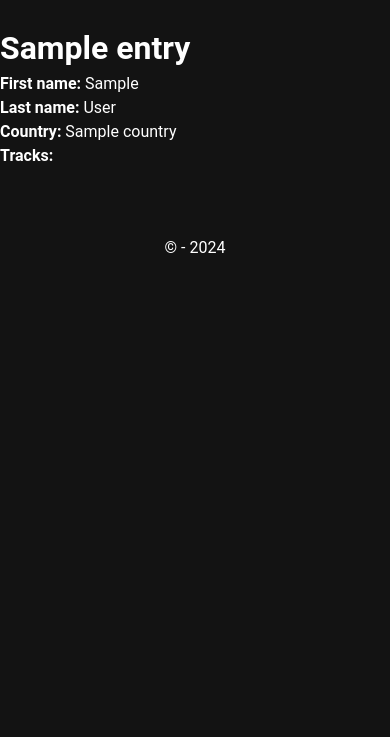
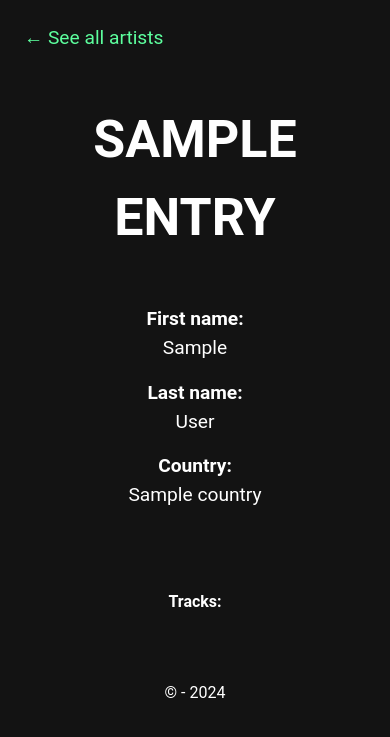
Before and after one commit to pgm-justdesc4/craft-cms, a PHP site: template templates/artists/_entry.twig in a window 390 px wide. Shown: the part 71-808 px from the top of the page. Run offline with PHP 8.4, Linux system fonts and the light colour scheme; the template is opened without the code that fills it: most values are stand-ins (such as "Sample title", 1, 10 or a date in 2020); some libraries are stand-ins or nearby versions.

Commit message:
Full styling (no media queries yet)

```diff
--- a/templates/artists/_entry.twig
+++ b/templates/artists/_entry.twig
@@ -3,29 +3,35 @@
 {% set myEntry = myEntryQuery.all() %}
 
 {% block body %}
-
+    <div class="container artist-detail">
+        <a href="/artists" class="back"> ← See all artists</a>
         <h1>{{ entry.title }}</h1>
 
         <p>
-        <strong>First name:</strong> {{ entry.firstName }}
+            <strong>First name:</strong>
+            <br>
+            {{ entry.firstName }}
         </p>
 
         <p>
-        <strong>Last name:</strong> {{ entry.lastName }}
+            <strong>Last name:</strong>
+            <br>
+            {{ entry.lastName }}
         </p>
 
         <p>
-        <strong>Country:</strong> {{ entry.country }}
+            <strong>Country:</strong>
+            <br>
+            {{ entry.country }}
         </p>
 
         <p>
+            <div class="tracks">
             <strong>Tracks:</strong>
-        <ul>
                 {% for track in myEntry %}
-                <li><a href="{{ track.url }}">{{ track.title }}</a></li>
+                    <a href="{{ track.url }}">{{ track.title }}</a>
                 {% endfor %}
-        </ul>
+            </div>
         </p>
-
-
+    </div>
 {% endblock %}
--- a/templates/index.twig
+++ b/templates/index.twig
@@ -1,4 +1,4 @@
-{% extends "layouts/base.twig" %}
+{% extends "layouts/home.twig" %}
 
 {% block body %}
         {% set siteSettings = craft.app.getGlobals().getSetByHandle('siteSettings') %}
--- a/templates/music/_entry.twig
+++ b/templates/music/_entry.twig
@@ -3,7 +3,7 @@
 
 {% block body %}
     <div class="container music-detail">
-        <a href="/music" class="back"> ← Back to Music</a>
+        <a href="/music" class="back"> ← See all Music</a>
         <figure>
             <img src="{{ entry.image.one().getUrl('small') }}" alt="{{ entry.image.one().title }}">
         </figure>
@@ -13,7 +13,7 @@
             <p>{{ entry.description }}</p>
 
             <ul>
-                <li>
+                <li class="music-detail__artists">
                     <strong>Artists:</strong>
                         <br>
                         {% for artist in entryArtists %}
--- a/web/css/main.css
+++ b/web/css/main.css
@@ -14,6 +14,7 @@ body {
   max-width: 90rem;
   width: 100%;
   margin: 0 auto;
+  padding: 0 1.5rem;
 }
 
 ul {
@@ -181,7 +182,7 @@ MUSIC DETAIL PAGE
 
 .music-detail a {
   text-decoration: underline;
-  color: #5dff9e;
+  color: #8efcba;
 }
 
 .music-detail a:hover {
@@ -191,3 +192,120 @@ MUSIC DETAIL PAGE
 .music-detail__info {
   text-align: center;
 }
+
+.music-detail__artists a {
+  font-size: 1.5rem;
+  text-decoration: none;
+}
+
+/*
+=================
+ARTISTS PAGE
+=================
+*/
+
+.artists h1 {
+  text-align: center;
+  text-transform: uppercase;
+  margin: 3rem 0;
+  font-size: 2.5rem;
+}
+
+.artists ul {
+  list-style-type: none;
+  padding: 0;
+}
+
+.artists li {
+  margin: 10px 0;
+  padding: 15px;
+  border-radius: 5px;
+  border: 1px solid #e9e9e9;
+}
+
+.artists li:hover {
+  background: #5dff9e;
+  border: 1px solid #5dff9e;
+}
+
+.artists li:hover a {
+  color: #131313;
+}
+
+.artists a {
+  text-align: center;
+  text-transform: uppercase;
+  text-decoration: none;
+  color: #e9e9e9;
+  font-size: 2.5rem;
+  font-weight: 700;
+}
+
+.artists a p {
+  flex-grow: 1;
+}
+
+/*
+=================
+ARTIST DETAIL PAGE
+=================
+*/
+
+.artist-detail .back {
+  display: block;
+  margin-bottom: 1rem;
+  color: #5dff9e;
+  text-decoration: none;
+}
+
+.artist-detail .back:hover {
+  text-decoration: underline;
+}
+
+.artist-detail {
+  text-align: center;
+}
+
+.artist-detail h1 {
+  text-align: center;
+  text-transform: uppercase;
+  margin: 3rem 0;
+  font-size: 3.25rem;
+}
+
+.artist-detail p {
+  font-size: 1.2rem;
+  margin: 1rem 0;
+}
+
+.artist-detail strong {
+  font-weight: bold;
+}
+
+.artist-detail .tracks {
+  display: flex;
+  flex-direction: column;
+  margin-top: 5rem;
+}
+
+.artist-detail .tracks a {
+  margin: 10px 0;
+  padding: 10px;
+  border-radius: 5px;
+  border: 1px solid #e9e9e9;
+  text-decoration: none;
+  color: #e9e9e9;
+  font-size: 1.2rem;
+  font-weight: 700;
+}
+
+.artist-detail .tracks a:hover {
+  background: #5dff9e;
+  border: 1px solid #5dff9e;
+  color: #131313;
+}
+
+.artist-detail .back {
+  text-align: start;
+  font-size: 1.2rem;
+}
```
Also changed, not shown: templates/artists/index.twig (+5 -3 lines), templates/layouts/home.twig (added, +35 -0 lines). Lines whose indentation alone changed are shown as unchanged.
